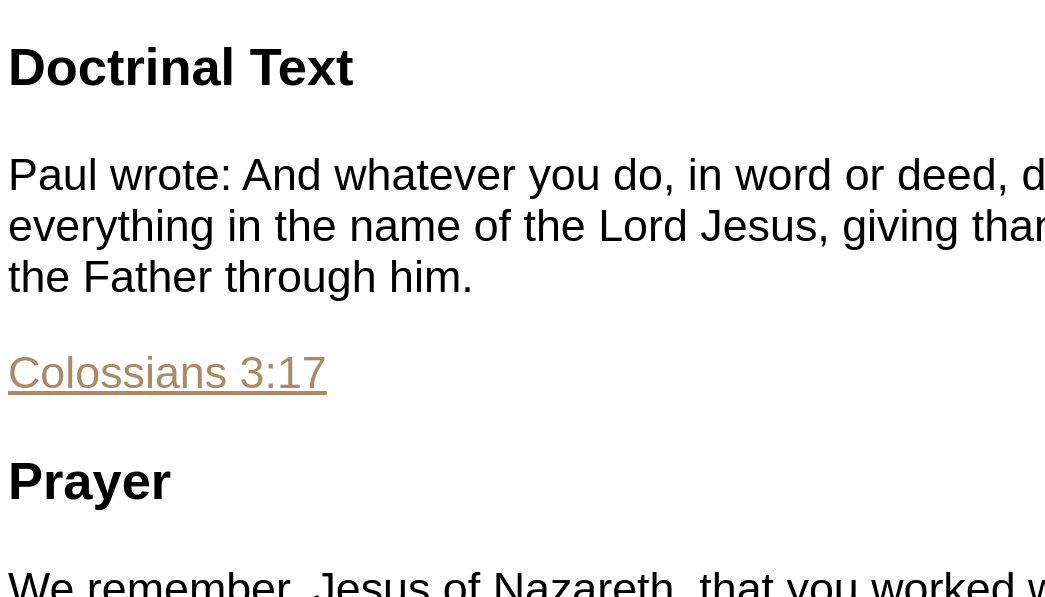
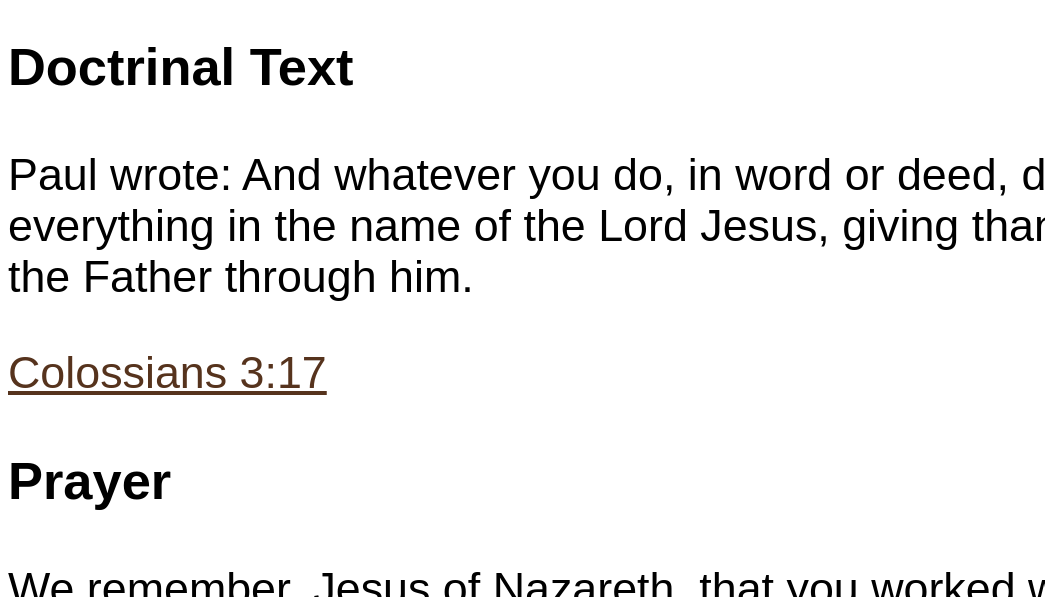
Before and after one commit to CCCOG/gh-pages, a plain HTML site: page index.html in a window 1280 px wide. Shown: the part 679-1276 px from the top of the page, without its empty margins (0-1045 px from the left). Drawn offline with Linux system fonts and the light colour scheme.

Commit message:
font color
font color

```diff
--- a/bible.css
+++ b/bible.css
@@ -26,7 +26,7 @@ div {
   display: inline;
 }
 a:link {
-	color: #ab8a65;
+	color: #56331d;
 }
 a:hover {
 	color: #1e5254;
```
